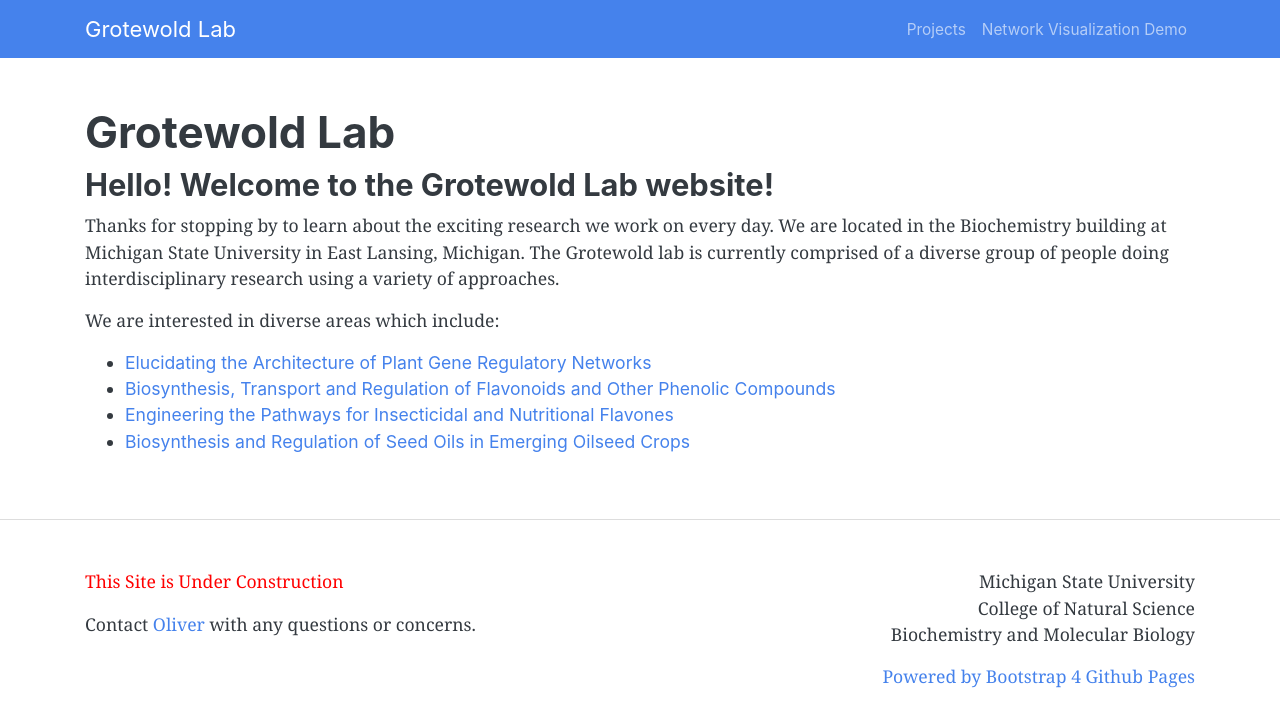
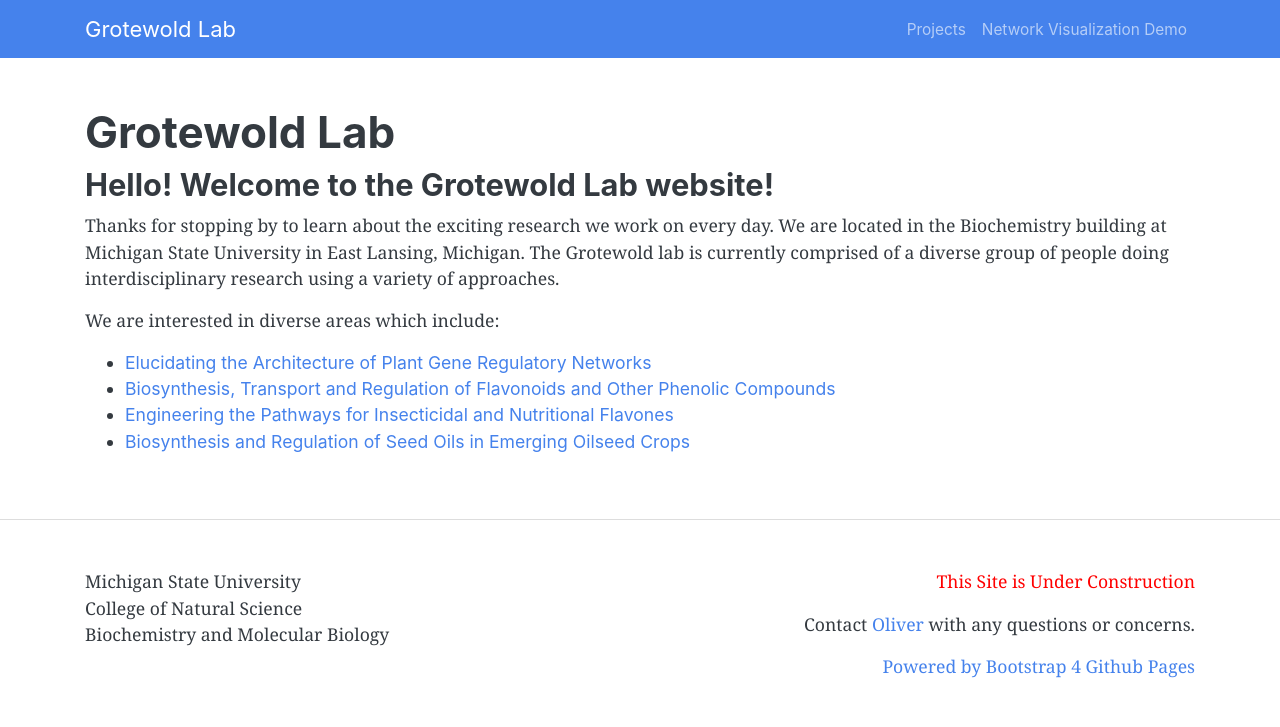
Before and after one commit to grotewold-lab/grotewold-lab.github.io, a Jekyll site: the page built from index.md, in a window 1280 px wide. Shown: the top 727 px of the page. Built offline with Jekyll 4.4.1, drawn with Linux system fonts in a browser that asks for light colours.

Commit message:
rearranged footer

```diff
--- a/_includes/footer.html
+++ b/_includes/footer.html
@@ -6,13 +6,13 @@
 
 
       <div class="col-sm text-left">
-        <p style="color:red">This Site is Under Construction</p>
-          <p>Contact <a href="mailto:oliver.tessmer@gmail.com">Oliver</a> with any questions or concerns.</p>
+        <p>Michigan State University<br>College of Natural Science<br>Biochemistry and Molecular Biology</p>
       </div>
 
       <div class="col-sm text-right">
-        <p>Michigan State University<br>College of Natural Science<br>Biochemistry and Molecular Biology</p>
 
+        <p style="color:red">This Site is Under Construction</p>
+          <p>Contact <a href="mailto:oliver.tessmer@gmail.com">Oliver</a> with any questions or concerns.</p>
         <p>
           <a href="https://nicolas-van.github.io/bootstrap-4-github-pages/">Powered by Bootstrap 4 Github Pages</a>
         </p>
```
